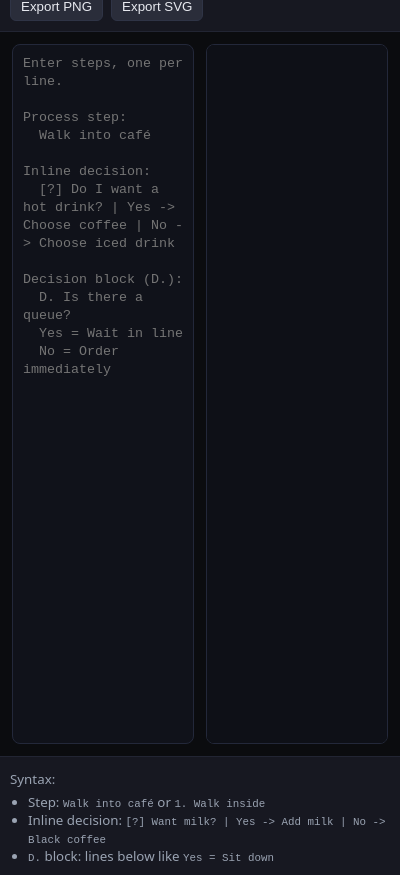
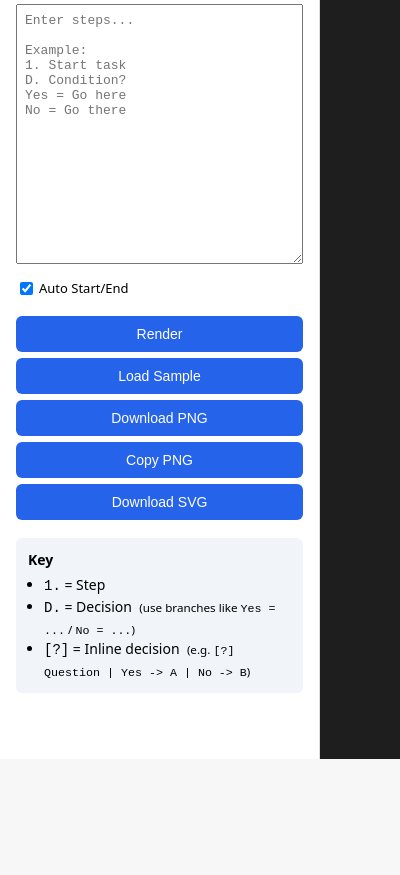
Before and after one commit to PhrasesMedia/simple-flow, a browser extension: page popup.html in a window 400 px wide. Shown: the part 85-960 px from the top of the page. After the commit the page ends 844 px from the top, so only its background shows below. Drawn offline with Linux system fonts and the light colour scheme.

Commit message:
Add files via upload

```diff
--- a/popup.html
+++ b/popup.html
@@ -1,100 +1,141 @@
-<!doctype html>
-<html>
+<!DOCTYPE html>
+<html lang="en">
 <head>
-  <meta charset="utf-8" />
-  <meta name="viewport" content="width=device-width, initial-scale=1" />
-  <title>Simple Flow</title>
-  <link rel="stylesheet" href="popup.css">
+<meta charset="UTF-8">
+<title>Simple Flow – Flowchart Builder</title>
+<meta name="viewport" content="width=device-width, initial-scale=1">
+
+<!-- Base styles -->
 <style>
-    /* Overrides for website version (full-page layout) */
-
-    html, body {
+  body {
     margin: 0;
     padding: 0;
+    font-family: ui-sans-serif, system-ui, -apple-system, Segoe UI, Roboto, Arial;
+    background: #f7f7f7;
+    display: flex;
+    height: 100vh;
+    overflow: hidden;
+  }
+
+  .container {
+    display: flex;
     width: 100%;
     height: 100%;
-      background: var(--bg);
-      color: var(--text);
-      font-family: ui-sans-serif, system-ui, -apple-system, Segoe UI, Roboto, Arial;
   }
 
-    .grid {
-      display: grid;
-      grid-template-columns: 1fr 1fr;
-      gap: 12px;
-      padding: 12px;
-      height: calc(100vh - 120px); /* Fill remaining vertical space */
+  /* Left column (inputs) */
+  .left {
+    width: 320px;
+    background: #ffffff;
+    border-right: 1px solid #ddd;
+    padding: 16px;
+    box-sizing: border-box;
+    overflow-y: auto;
   }
 
-    #steps {
+  textarea {
     width: 100%;
-      height: 100%;
-      resize: none;
+    height: 260px;
+    font-family: monospace;
+    font-size: 13px;
+    padding: 8px;
+    box-sizing: border-box;
+    resize: vertical;
   }
 
-    #canvasWrap {
+  .controls {
+    margin-top: 12px;
+  }
+
+  button {
     width: 100%;
-      height: 100%;
+    margin-top: 6px;
+    padding: 10px;
+    background: #2563eb;
+    color: white;
+    border: none;
+    border-radius: 6px;
+    cursor: pointer;
+    font-size: 14px;
+  }
+  button:hover {
+    background: #1e4ecf;
+  }
+
+  label {
+    display: flex;
+    align-items: center;
+    margin-top: 10px;
+    font-size: 13px;
+  }
+
+  #syntax {
+    margin-top: 18px;
+    padding: 12px;
+    background: #f1f5f9;
+    border-radius: 6px;
+    font-size: 14px;
+  }
+
+  /* Right chart panel */
+  .right {
+    flex: 1;
+    background: #1e1e1e;
+    position: relative;
     overflow: auto;
   }
 
-    footer {
-      padding: 10px;
-      background: var(--panel);
-      border-top: 1px solid #222533;
-      color: var(--muted);
-    }
-
-    small ul {
-      margin: 4px 0 0 0;
-      padding-left: 18px;
+  #chart {
+    width: 100%;
+    height: 100%;
+    display: block;
+    background: transparent;
+    cursor: crosshair; /* encourages drawing/cutting feel */
   }
 </style>
 </head>
 
 <body>
-  <header>
-    <h1>Simple Flow</h1>
-    <div class="row">
-      <button id="sample">Load sample</button>
-      <label><input type="checkbox" id="autoStartEnd" checked> Auto “Start/End”</label>
+<div class="container">
+
+  <!-- LEFT PANEL -->
+  <div class="left">
+
+    <h2>Simple Flow</h2>
+
+    <textarea id="steps" placeholder="Enter steps...
+
+Example:
+1. Start task
+D. Condition?
+Yes = Go here
+No = Go there"></textarea>
+
+    <label>
+      <input type="checkbox" id="autoStartEnd" checked style="margin-right:6px;">
+      Auto Start/End
+    </label>
+
+    <div class="controls">
       <button id="render">Render</button>
-      <button id="downloadPng">Export PNG</button>
-      <button id="downloadSvg">Export SVG</button>
+      <button id="sample">Load Sample</button>
+      <button id="downloadPng">Download PNG</button>
+      <button id="copyPng">Copy PNG</button>
+      <button id="downloadSvg">Download SVG</button>
     </div>
-  </header>
 
-  <section class="grid">
-    <textarea id="steps" spellcheck="false" placeholder="Enter steps, one per line.
+    <div id="syntax"></div>
+  </div>
 
-Process step:
-  Walk into café
+  <!-- RIGHT PANEL -->
+  <div class="right">
+    <svg id="chart"></svg>
+  </div>
 
-Inline decision:
-  [?] Do I want a hot drink? | Yes -> Choose coffee | No -> Choose iced drink
+</div>
 
-Decision block (D.):
-  D. Is there a queue?
-  Yes = Wait in line
-  No = Order immediately
-"></textarea>
+<!-- Load popup.js -->
+<script src="popup.js"></script>
 
-    <div id="canvasWrap">
-      <svg id="chart" xmlns="http://www.w3.org/2000/svg"></svg>
-    </div>
-  </section>
-
-  <footer>
-    <small>
-      Syntax:
-      <ul>
-        <li>Step: <code>Walk into café</code> or <code>1. Walk inside</code></li>
-        <li>Inline decision: <code>[?] Want milk? | Yes -> Add milk | No -> Black coffee</code></li>
-        <li><code>D.</code> block: lines below like <code>Yes = Sit down</code></li>
-      </ul>
-    </small>
-  </footer>
-
-  <script src="popup.js"></script>
 </body>
 </html>
```
Lines whose indentation alone changed are shown as unchanged.
